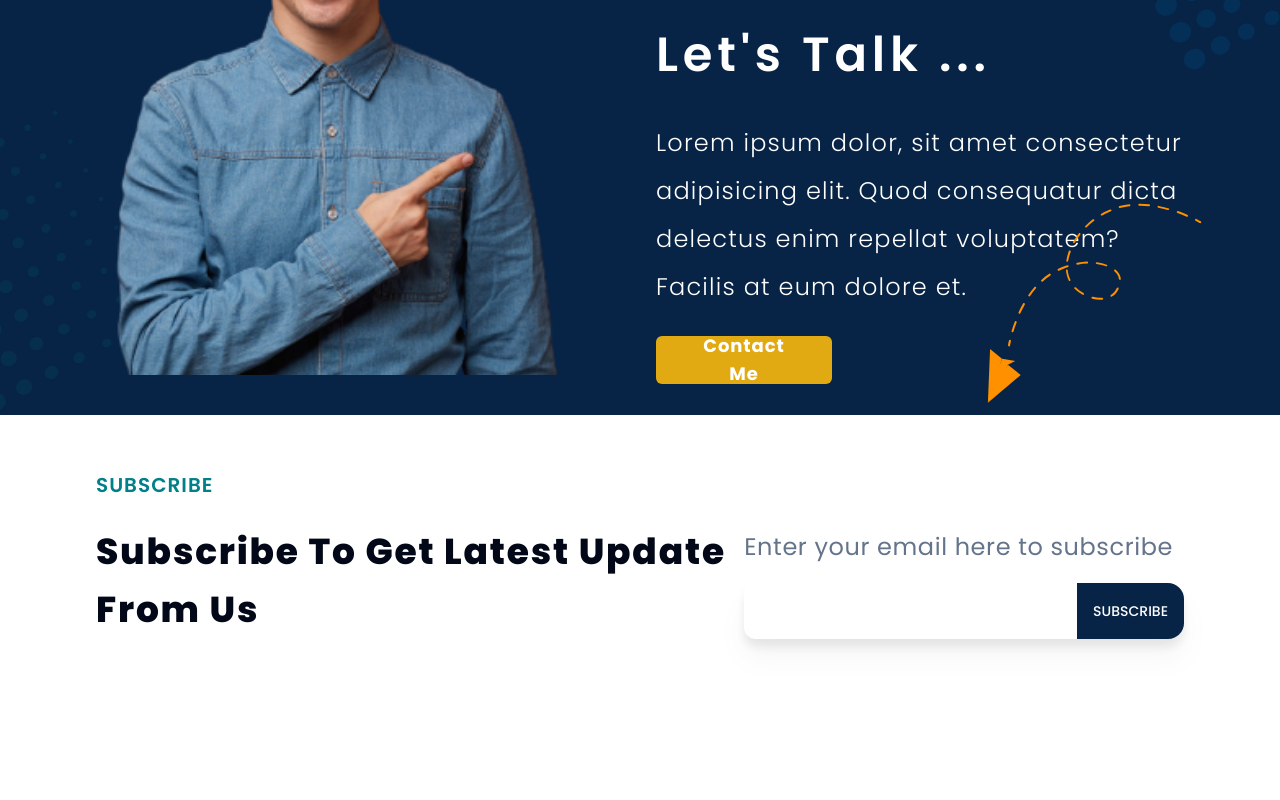
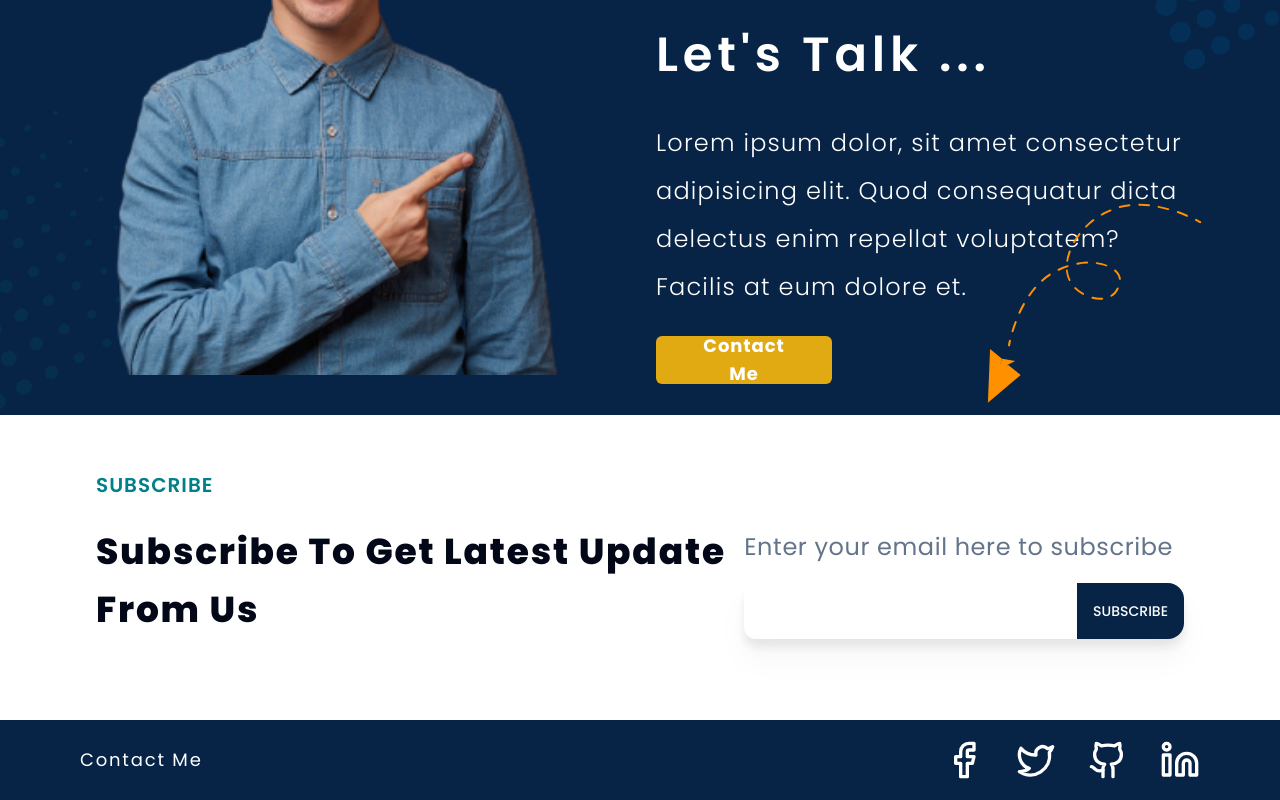
Before and after one commit to BasheerRajeh/portfolio-template, a Next.js app: page / in a window 1280 px wide. Shown: the part 3240-4040 px from the top of the page. Before the commit the page ends 3960 px from the top, so only its background shows below. Built offline with nearby package versions, Linux system fonts and the light colour scheme; a web font is replaced by a local one.

Commit message:
Create Footer component

```diff
--- a/app/(root)/layout.tsx
+++ b/app/(root)/layout.tsx
@@ -1,3 +1,4 @@
+import Footer from "@/components/footer/Footer";
 import Navbar from "@/components/navbar/Navbar";
 
 const LandingLayout = ({ children }: { children: React.ReactNode }) => {
@@ -7,6 +8,7 @@ const LandingLayout = ({ children }: { children: React.ReactNode }) => {
         <Navbar />
         <div className="pt-20">{children}</div>
       </main>
+      <Footer />
     </div>
   );
 };
--- /dev/null
+++ b/components/footer/Footer.tsx
@@ -0,0 +1,23 @@
+import { Facebook, Github, Linkedin, Twitter } from "lucide-react";
+import Link from "next/link";
+import Container from "@/components/ui/Container";
+
+const Footer = () => {
+    return (
+        <div className="bg-primary h-20">
+            <Container className="h-full flex items-center">
+                <div className="flex-grow">
+                    <Link href="mailto:ahmed@gmail.com" className="text-lg text-white tracking-widest">Contact Me</Link>
+                </div>
+                <div className="flex space-x-8 text-white">
+                    <Link href='/'><Facebook className="w-10 h-10" /></Link>
+                    <Link href='/'><Twitter className="w-10 h-10" /></Link>
+                    <Link href='/'><Github className="w-10 h-10" /></Link>
+                    <Link href='/'><Linkedin className="w-10 h-10" /></Link>
+                </div>
+            </Container>
+        </div>
+    );
+};
+
+export default Footer;
```
